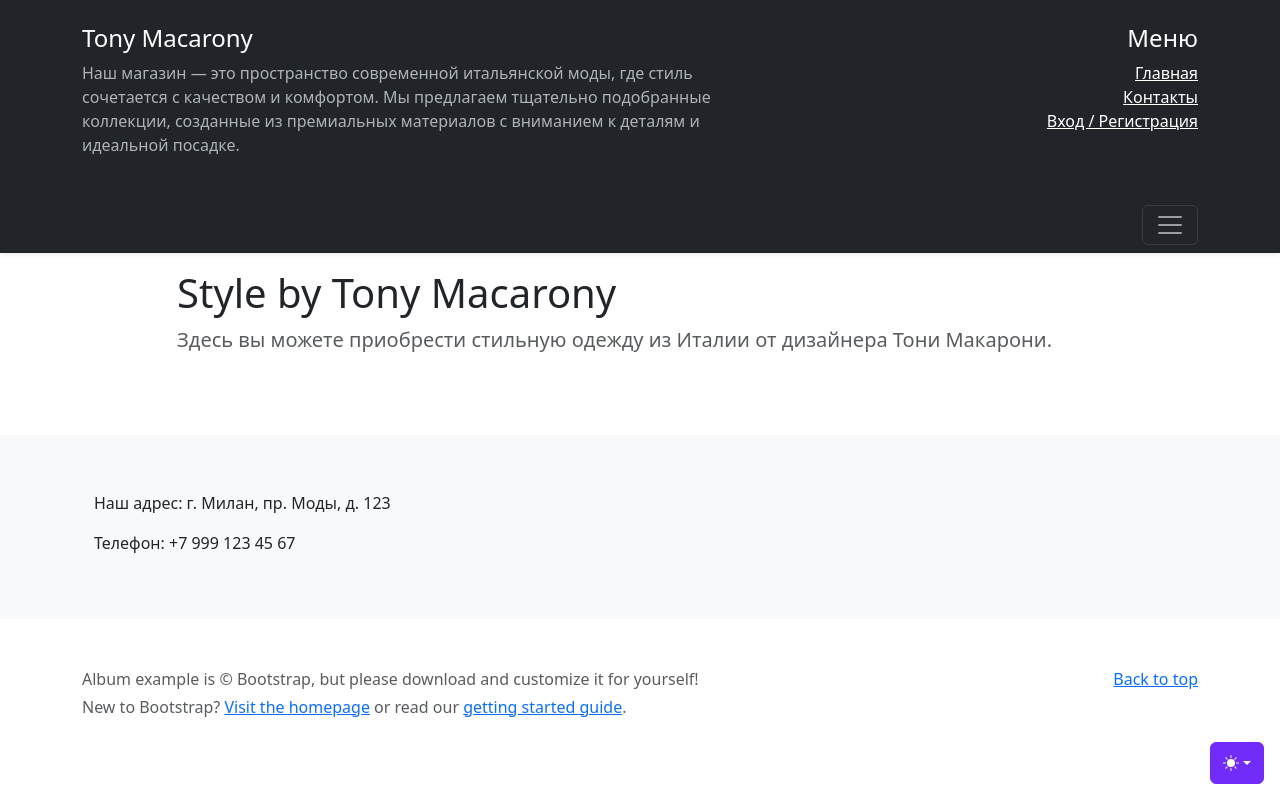
After one commit to Aleksandr-Konoplev/project_three, a Django app: page /contacts/ in a window 1280 px wide, after a click that opens the changed part. The commit adds this page. Run offline with Django 5.2, Linux system fonts and the light colour scheme; some libraries are stand-ins or nearby versions.

Commit message:
FBV > CBV, add contacts

```diff
--- a/catalog/templates/base.html
+++ b/catalog/templates/base.html
@@ -9,7 +9,7 @@
     <meta name="description" content="">
     <meta name="author" content="Mark Otto, Jacob Thornton, and Bootstrap contributors">
     <meta name="generator" content="Astro v5.13.2">
-    <title>Album example · Bootstrap v5.3</title>
+    <title>Магазин Тони Макарони</title>
     <link rel="canonical" href="https://getbootstrap.com/docs/5.3/examples/album/">
     <script src="{% static 'catalog/js/color-modes.js' %}"></script>
     <link href="{% static 'catalog/css/bootstrap.min.css' %}" rel="stylesheet">
--- /dev/null
+++ b/catalog/templates/contacts.html
@@ -0,0 +1,16 @@
+{% extends 'base.html' %}
+{% load my_tags %}
+{% block content %}
+
+<div class="py-5 bg-body-tertiary">
+    <div class="container">
+        <!-- Контакты -->
+        <div class="container">
+            <h1></h1>
+            <p>Наш адрес: г. Милан, пр. Моды, д. 123</p>
+            <p>Телефон: +7 999 123 45 67</p>
+        </div>
+    </div>
+</div>
+
+{% endblock %}
--- a/catalog/templates/includes/inc_menu.html
+++ b/catalog/templates/includes/inc_menu.html
@@ -1,3 +1,4 @@
+<!--suppress ALL -->
 <div class="collapse text-bg-dark" id="navbarHeader">
     <div class="container">
         <div class="row">
@@ -7,9 +8,8 @@
                     премиальных материалов с вниманием к деталям и идеальной посадке.</p></div>
             <div class="col-sm-4 offset-md-1 py-4 text-end"><h4>Меню</h4>
                 <ul class="list-unstyled text-end">
-                    <li><!--suppress HtmlUnknownTarget -->
-                        <a href="{% url 'catalog:product_list' %}" title="Перейти на главную страницу" class="text-white">Главная</a></li>
-                    <li><a href="#" class="text-white">Каталог</a></li>
+                    <li><a href="{% url 'catalog:product_list' %}" title="Перейти на главную страницу" class="text-white">Главная</a></li>
+                    <li><a href="{% url 'catalog:contacts' %}" class="text-white">Контакты</a></li>
                     <li><a href="#" class="text-white">Вход / Регистрация</a></li>
                 </ul>
             </div>
--- a/catalog/templates/product_list.html
+++ b/catalog/templates/product_list.html
@@ -10,7 +10,7 @@
                         <img src="{{ product.image|media_filter }}" alt="нет изображения" class="card-img-top" style="aspect-ratio: 1/1; object-fit: cover;">
                         <div class="card-body">
                             <h5 class="card-text">{{ product.name }}</h5>
-                            <p class="card-text">{{ product.description|truncatechars:100 }}</p>
+                            <p class="card-text" style="min-height: 85px">{{ product.description|truncatechars:100 }}</p>
                             <div class="d-flex justify-content-between align-items-center">
                                 <div class="btn-group">
                                     <a type="button" title="Открыть карточку товара" class="btn btn-sm btn-outline-secondary" href="{% url 'catalog:product_detail' product.pk %}">Подробнее</a>
--- a/catalog/urls.py
+++ b/catalog/urls.py
@@ -1,12 +1,13 @@
 from catalog.apps import CatalogConfig
 from django.urls import path
 
-from catalog.views import index, product_list, product_detail
+from catalog.views import index, ProductsListView, ProductDetailView, ContactsTemplateView
 
 app_name = CatalogConfig.name
 
 urlpatterns = [
-    path('base', index, name='base'),
-    path('', product_list, name='product_list'),
-    path('product_detail/<int:pk>', product_detail, name='product_detail'),
+    path('base/', index, name='base'),
+    path('', ProductsListView.as_view(), name='product_list'),
+    path('product_detail/<int:pk>/', ProductDetailView.as_view(), name='product_detail'),
+    path('contacts/', ContactsTemplateView.as_view(), name='contacts'),
 ]
--- a/catalog/views.py
+++ b/catalog/views.py
@@ -1,23 +1,26 @@
 from django.shortcuts import render, get_object_or_404
 
 from catalog.models import Product
+
+from django.views.generic import ListView, DetailView, TemplateView
+from django.views.generic.edit import CreateView, UpdateView, DeleteView
 
 
 def index(request):
     return render(request, 'base.html')
 
 
-def product_list(request):
-    products = Product.objects.all()
-    context = {
-        'products': products
-    }
-    return render(request, 'product_list.html', context=context)
+class ProductsListView(ListView):
+    model = Product
+    template_name = 'product_list.html'
+    context_object_name = 'products'
 
 
-def product_detail(request, pk):
-    product = get_object_or_404(Product, pk=pk)
-    context = {
-        'product': product
-    }
-    return render(request, 'product_detail.html', context=context)
+class ProductDetailView(DetailView):
+    model = Product
+    template_name = 'product_detail.html'
+    context_object_name = 'product'
+
+
+class ContactsTemplateView(TemplateView):
+    template_name = 'contacts.html'
```
